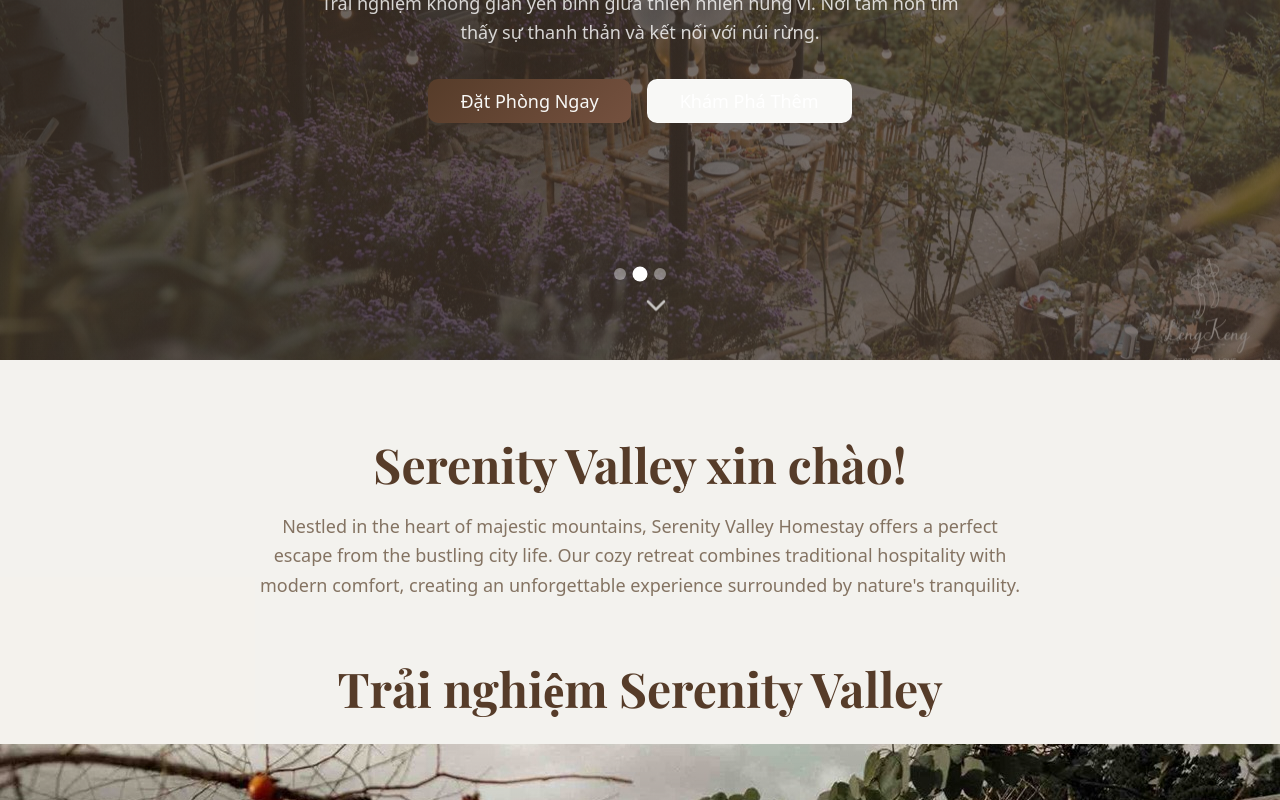
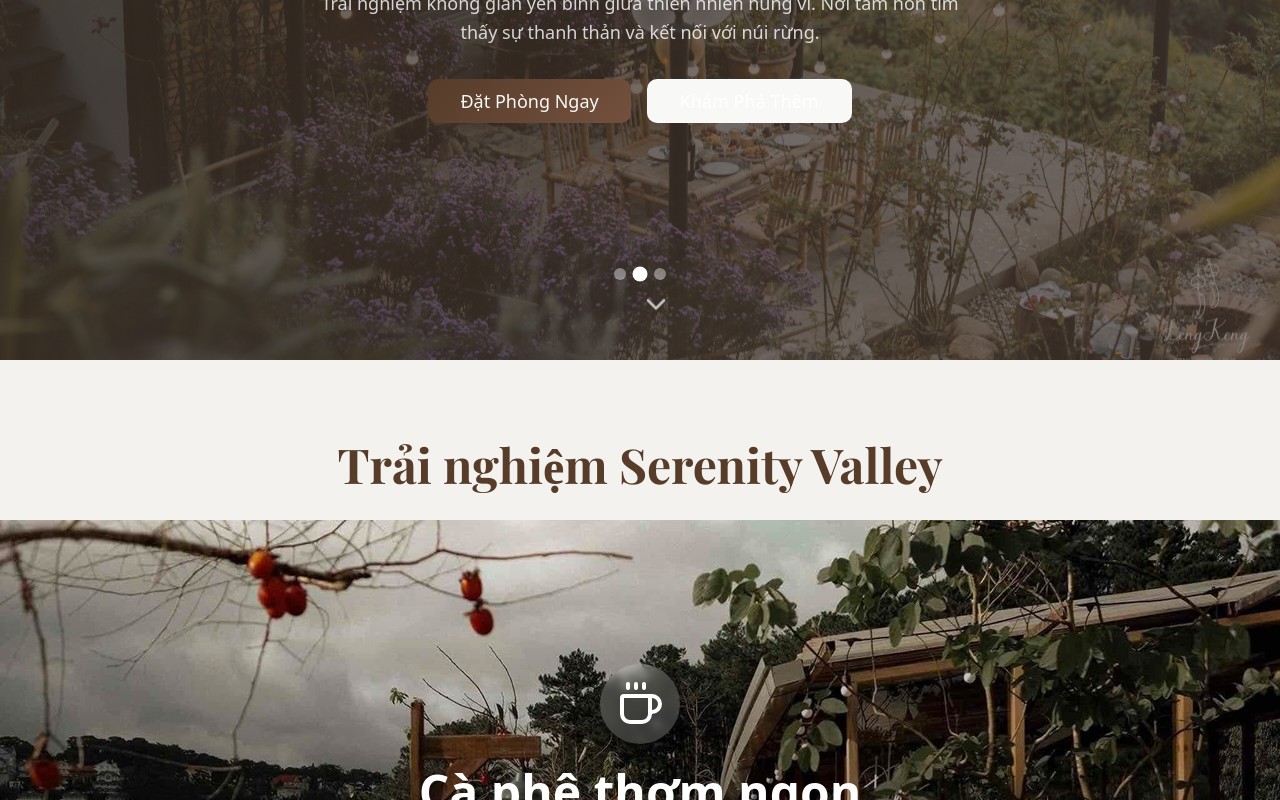
Before and after one commit to hoanghai1010/homestay-dalat, a React (Vite) app: page / in a window 1280 px wide. Shown: the part 440-1240 px from the top of the page. Built offline with nearby package versions, Linux system fonts and the light colour scheme; a web font is replaced by a local one.

Commit message:
fix: about1

```diff
--- a/src/components/About.tsx
+++ b/src/components/About.tsx
@@ -56,16 +56,6 @@
       className="py-20 bg-secondary/30"
     >
       <div className="container mx-auto px-4">
-        <div className={`text-center mb-16 transition-all duration-1000 ${isVisible ? 'opacity-100 translate-y-0' : 'opacity-0 translate-y-10'}`}>
-          <h2 className="font-heading text-4xl md:text-5xl font-bold text-primary mb-6">
-            Serenity Valley xin chào!
-          </h2>
-          <p className="text-lg text-muted-foreground max-w-3xl mx-auto leading-relaxed">
-            Nestled in the heart of majestic mountains, Serenity Valley Homestay offers a perfect escape
-            from the bustling city life. Our cozy retreat combines traditional hospitality with modern comfort,
-            creating an unforgettable experience surrounded by nature's tranquility.
-          </p>
-        </div>
       </div>
 
       <div className="text-center mb-16">
```
